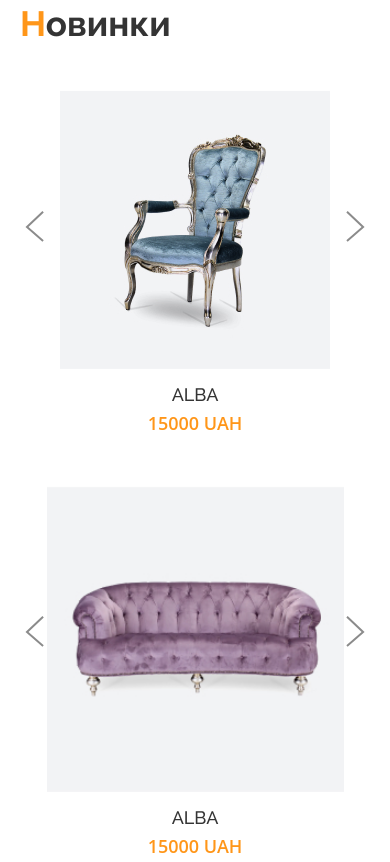
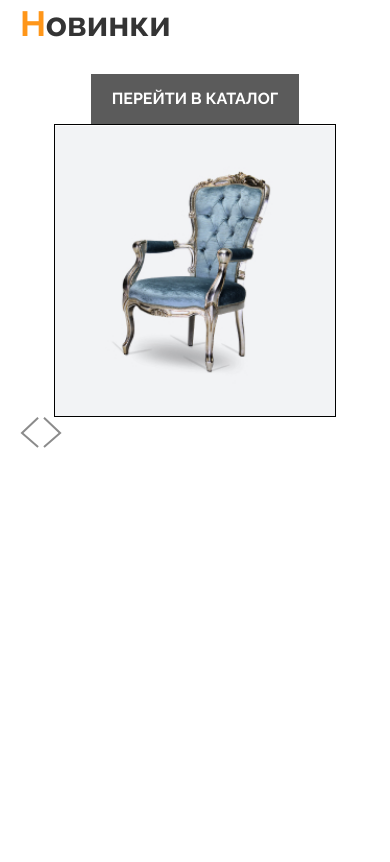
Before and after one commit to Sikor08/furniture, a plain HTML site: page index.html in a window 390 px wide. Shown: the part 759-1621 px from the top of the page. Drawn offline with Linux system fonts and the light colour scheme.

Commit message:
fix mobile slider

```diff
--- a/arrivalsSwiper.js
+++ b/arrivalsSwiper.js
@@ -6,27 +6,36 @@ const arrivalsRightBtn = document.querySelector('.arrivalsSlider__right');
 
 arrivalsRightBtn.addEventListener('click', () => {
     images[activeSlide].classList.remove('arrivalsSliderSlide_active');
-    if (activeSlide + 1 == images.length) {
+    if (activeSlide +1 == images.length) {
         // activeSlide = images.length - 1;
-        arrivalsRightBtn.style.filter = 'blur(1px)'
+        arrivalsRightBtn.style.filter = 'blur(1px)';
     } else {
         activeSlide++;
-        console.log(images);
+        console.log(activeSlide)
+        arrivalsLeftBtn.style.filter = 'none'
+
 
     }
 
+
     images[activeSlide].classList.add(('arrivalsSliderSlide_active'))
+
+
 
 })
 arrivalsLeftBtn.addEventListener('click', () => {
     images[activeSlide].classList.remove('arrivalsSliderSlide_active');
-    if (activeSlide == 0) {
-        activeSlide = 0
+    console.log(activeSlide);
+    if (activeSlide == 0){
+        arrivalsLeftBtn.style.filter = 'blur(1px)'
     } else {
         activeSlide--;
         arrivalsRightBtn.style.filter = 'none'
+    }
+    images[activeSlide].classList.add('arrivalsSliderSlide_active')
+    console.log(activeSlide)
+    })
 
-    }
 
-    images[activeSlide].classList.add(('arrivalsSliderSlide_active'))
-})
+
+// mobileSlide
--- a/index.html
+++ b/index.html
@@ -141,18 +141,6 @@
                                         <img src="img/promoImg3.jpg" alt="img">
                                     </li>
                                 </ul>
-                                <!-- <div class="promoSwiperButtons">
-                                    <div id="leftButton">
-                                        <svg width="19" height="31" viewBox="0 0 19 31" fill="none" xmlns="http://www.w3.org/2000/svg">
-                                            <path d="M18.0898 0.742648L1.9985 15.9595L18.0898 29.9082" stroke="#5A5A5A" stroke-opacity="0.7" stroke-width="2"/>
-                                            </svg>
-                                    </div>
-                                    <div id="rightButton">
-                                        <svg width="19" height="31" viewBox="0 0 19 31" fill="none" xmlns="http://www.w3.org/2000/svg">
-                                            <path d="M0.999999 0.742648L17.0913 15.9595L1 29.9082" stroke="#5A5A5A" stroke-opacity="0.7" stroke-width="2"/>
-                                            </svg>
-                                    </div>
-                                </div> -->
                                 <ul class="promoSwiperPagination">
                                     <li class="promoSwiperPagination__dot active"></li>
                                     <li class="promoSwiperPagination__dot"></li>
@@ -180,26 +168,14 @@
                         </div>
                         <ul class="arrivalsSliderList">
                             <li class="arrivalsSliderSlide">
-                                <svg class="slideArrow slideArrow__left" width="19" height="31" viewBox="0 0 19 31" fill="none" xmlns="http://www.w3.org/2000/svg">
-                                    <path d="M18.0898 0.742648L1.9985 15.9595L18.0898 29.9082" stroke="#5A5A5A" stroke-opacity="0.7" stroke-width="2"/>
-                                    </svg>
                                 <img class="arrivalsSliderSlide__img" src="img/newArrivalsSlide1.jpg" alt="">
                                     <p class="arrivalsSliderSlide__heading">ALBA</p>
                                     <p class="arrivalsSliderSlide__price">15000 UAH</p>
-                                    <svg  class="slideArrow slideArrow__right" width="19" height="31" viewBox="0 0 19 31" fill="none" xmlns="http://www.w3.org/2000/svg">
-                                        <path d="M0.999999 0.742648L17.0913 15.9595L1 29.9082" stroke="#5A5A5A" stroke-opacity="0.7" stroke-width="2"/>
-                                        </svg>
                             </li>
                             <li class="arrivalsSliderSlide arrivalsSliderSlide_active">
-                                <svg class="slideArrow slideArrow__left" width="19" height="31" viewBox="0 0 19 31" fill="none" xmlns="http://www.w3.org/2000/svg">
-                                    <path d="M18.0898 0.742648L1.9985 15.9595L18.0898 29.9082" stroke="#5A5A5A" stroke-opacity="0.7" stroke-width="2"/>
-                                    </svg>
                                 <img class="arrivalsSliderSlide__img" src="img/newArrivalsSlide2.jpg" alt="">
                                     <p class="arrivalsSliderSlide__heading">ALBA</p>
                                     <p class="arrivalsSliderSlide__price">15000 UAH</p>
-                                    <svg  class="slideArrow slideArrow__right" width="19" height="31" viewBox="0 0 19 31" fill="none" xmlns="http://www.w3.org/2000/svg">
-                                        <path d="M0.999999 0.742648L17.0913 15.9595L1 29.9082" stroke="#5A5A5A" stroke-opacity="0.7" stroke-width="2"/>
-                                        </svg>
                             </li>
                             <li class="arrivalsSliderSlide">
                                 <img class="arrivalsSliderSlide__img" src="img/newArrivalsSlide3.jpg" alt="">
@@ -215,11 +191,29 @@
                     </div>
                     <button class="arrivalsBtn">перейти в каталог</button>
                 </div>
+                <div class="mobileSwiper">
+
+                        <div class="slider">
+                            <div class="slider-line">
+                                <img class="mobileSwiper__img" src="img/newArrivalsSlide1.jpg" alt="img">
+                                <img class="mobileSwiper__img" src="img/newArrivalsSlide3.jpg" alt="img">
+                                <img class="mobileSwiper__img" src="img/newArrivalsSlide2.jpg" alt="img">
+                            </div>
+
+                        </div>
+                        <svg class="slider-prev" width="19" height="31" viewBox="0 0 19 31" fill="none" xmlns="http://www.w3.org/2000/svg">
+                            <path d="M18.0898 0.742648L1.9985 15.9595L18.0898 29.9082" stroke="#5A5A5A" stroke-opacity="0.7" stroke-width="2"/>
+                            </svg>
+                        <svg class="slider-next" width="19" height="31" viewBox="0 0 19 31" fill="none" xmlns="http://www.w3.org/2000/svg">
+                            <path d="M0.999999 0.742648L17.0913 15.9595L1 29.9082" stroke="#5A5A5A" stroke-opacity="0.7" stroke-width="2"/>
+                            </svg>
+                </div>
             </div>
         </div>
     </div>
 
     <script src="main.js"></script>
     <script src="arrivalsSwiper.js"></script>
+    <script src="mobSlider.js"></script>
 </body>
 </html>
--- a/main.js
+++ b/main.js
@@ -2,8 +2,6 @@
 let dots = document.getElementsByClassName('promoSwiperPagination__dot'),
     dotsAria = document.getElementsByClassName('promoSwiperPagination')[0],
     slides = document.getElementsByClassName('promoSwiperSlides__slide'),
-    leftButton = document.getElementById('leftButton'),
-    rightButton = document.getElementById('rightButton'),
     slideIndex = 1;
 
 const showSlides = (n) => {
@@ -29,12 +27,7 @@ const plusSlides = (n) => {
 const currentSlide = (n) => {
     showSlides(slideIndex = n);
 }
-// leftButton.addEventListener('click', () => {
-//     plusSlides(-1)
-// })
-// rightButton.addEventListener('click', () => {
-//     plusSlides(1)
-// })
+
 dotsAria.addEventListener('click', (e) => {
     for (let i = 0; i < dots.length + 1; i++) {
         if (e.target.classList.contains('promoSwiperPagination__dot') && e.target == dots[i - 1]) {
--- /dev/null
+++ b/mobSlider.js
@@ -0,0 +1,39 @@
+const mobileImages = document.querySelectorAll('.slider .slider-line img');
+const sliderLine = document.querySelector('.slider .slider-line');
+let count = 0;
+let width;
+
+function init() {
+    console.log('resize');
+    width = document.querySelector('.slider').offsetWidth;
+    sliderLine.style.width = width * mobileImages.length + 'px';
+    mobileImages.forEach(item => {
+        item.style.width = width + 'px';
+        item.style.height = 'auto';
+    });
+    rollSlider();
+}
+
+init();
+window.addEventListener('resize', init);
+
+document.querySelector('.slider-next').addEventListener('click', function () {
+    count++;
+    if (count >= mobileImages.length) {
+        count = 0;
+    }
+    rollSlider();
+});
+
+document.querySelector('.slider-prev').addEventListener('click', function () {
+    count--;
+    if (count < 0) {
+        count = mobileImages.length - 1;
+    }
+    rollSlider();
+});
+
+function rollSlider() {
+    sliderLine.style.transform = 'translate(-' + count * width + 'px)';
+
+}
--- a/style/scssBlocks/_arrivalsStyle.scss
+++ b/style/scssBlocks/_arrivalsStyle.scss
@@ -11,23 +11,17 @@
     align-items: center;
     justify-content: center;
     gap: 20px;
+    @media (max-width: $mediaWidth) {
+        display: none;
+    }
     &__buttons{
         margin-bottom: 100px;
-        @media (max-width: $mediaWidth) {
-            display: none;
-        }
     }
 }
 .arrivalsSliderList{
     display: grid;
     grid-template-columns: repeat(3, 1fr);
     gap: 30px;
-    @media (max-width: $mediaWidth) {
-        display: flex;
-        flex-direction: column;
-        gap: 60px;
-        margin-bottom: 60px;
-    }
 }
 .arrivalsHeading{
     font-family: 'Raleway';
@@ -60,9 +54,6 @@
     &_3{
         grid-column: 3/4;
         grid-row: 1/2;
-        @media (max-width: $mediaWidth) {
-            display: none;
-        }
     }
 
     &__heading{
@@ -87,17 +78,6 @@
 .slideArrow{
     display: none;
     position: absolute;
-    @media (max-width: $mediaWidth) {
-        display: block;
-    }
-    &__left{
-        left: -35px;
-        top: 35%;
-    }
-    &__right{
-        right: -35px;
-        top: 35%;
-    }
 }
 .arrivalsBtn{
     display: flex;
@@ -115,6 +95,17 @@
         background-color: #FF9619;
     }
 }
-.arrivalsSliderSlide_active{
-
+.mobileSwiper{
+    img{
 }
+}
+.slider{
+    border: 1px solid #000;
+    max-width: 80%;
+    margin: 0 auto;
+    overflow: hidden;
+}
+.slider-line{
+    display: flex;
+    transition: all ease 1s;
+}
```
Also changed, not shown: style/style.css, 1 other file.
